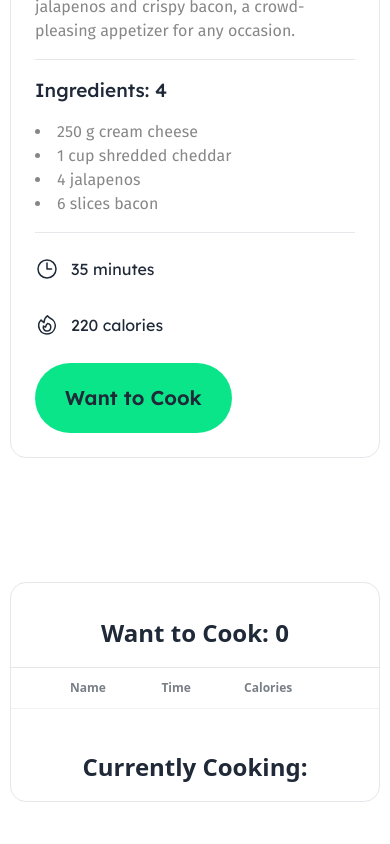
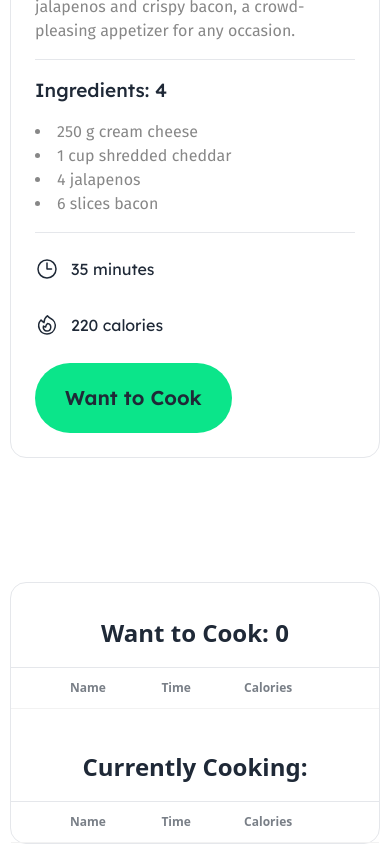
Before and after one commit to barta3235/Chefs-Table-a7, a React (Vite) app: page / in a window 390 px wide. Shown: the part 5891-6735 px from the top of the page. Before the commit the page ends 6693 px from the top, so only its background shows below. Built offline with nearby package versions, Linux system fonts and the light colour scheme.

Commit message:
added want to currenty cooking section

```diff
--- a/package.json
+++ b/package.json
@@ -13,7 +13,8 @@
     "prop-types": "^15.8.1",
     "react": "^18.2.0",
     "react-dom": "^18.2.0",
-    "react-icons": "^5.0.1"
+    "react-icons": "^5.0.1",
+    "react-toastify": "^10.0.5"
   },
   "devDependencies": {
     "@types/react": "^18.2.64",
--- a/src/App.jsx
+++ b/src/App.jsx
@@ -8,9 +8,28 @@ import WantToCook from './components/wantToCook/WantToCook'
 import { useState } from 'react'
 
 
+
+
 function App() {
 
   const [currentlyCooking,setCurrentlyCooking]=useState([]);
+
+  const [selected,setSelected]= useState([]);
+
+  const handleSelected=(pick)=>{
+      const newlySelected=[...selected,pick];
+      setSelected(newlySelected);
+
+      // removing from upper list
+      const change= currentlyCooking.filter((item)=>item.recipe_id!== pick.recipe_id)
+      setCurrentlyCooking(change);
+
+      // setting total time
+
+
+      //setting total calorie
+  }
+
 
   const [count,setCount]= useState(0);
 
@@ -54,7 +73,7 @@ function App() {
                  </table>
                 <div className='px-2'>
                 {
-                   currentlyCooking.map((food,idx)=><CurrentlyCooking key={idx} food={food} count={count}></CurrentlyCooking>)
+                   currentlyCooking.map((food,idx)=><CurrentlyCooking key={idx} food={food} count={count} handleSelected={handleSelected} ></CurrentlyCooking>)
                 }
                 </div>
 
@@ -63,7 +82,22 @@ function App() {
 
               <div>
                 <h1 className='mb-[16px] mt-[32px] text-[24px] font-bold text-center'>Currently Cooking: </h1>
-                 <WantToCook></WantToCook>
+
+                 <hr />
+                 <table className="table">
+                 <thead>
+                  <tr>
+                    <th></th>
+                    <th>Name</th>
+                    <th>Time</th>
+                    <th>Calories</th>
+                    <th></th>
+                  </tr>
+                 </thead>
+                 </table>
+                 {
+                  selected.map((pickedItem,idx)=><WantToCook key={idx} pickedItem={pickedItem}></WantToCook>)
+                 }
               </div>
 
 
--- a/src/components/currentlyCooking/CurrentlyCooking.jsx
+++ b/src/components/currentlyCooking/CurrentlyCooking.jsx
@@ -1,6 +1,6 @@
 import PropTypes from 'prop-types';
 
-const CurrentlyCooking = ({food}) => {
+const CurrentlyCooking = ({food,handleSelected}) => {
     const {recipe_name,preparing_time,calories}=food;
     return (
        <div className='flex flex-col lg:flex-row justify-between mb-3 py-3 border-b-2 border-dashed bg-[#28282808] rounded-lg'>
@@ -9,7 +9,7 @@ const CurrentlyCooking = ({food}) => {
           <div>{preparing_time} minutes</div>
           <div>{calories} calories</div>
         </div>
-        <button className='bg-[#0BE58A] font-semibold text-black lg:px-[15px] lg:py-[10px] rounded-bl-2xl
+        <button onClick={()=>handleSelected(food)} className='bg-[#0BE58A] font-semibold text-black lg:px-[15px] lg:py-[10px] rounded-bl-2xl
         '>Preparing</button>
 
        </div>
@@ -19,6 +19,7 @@ const CurrentlyCooking = ({food}) => {
 CurrentlyCooking.propTypes={
     food: PropTypes.object,
     count: PropTypes.number,
+    handleSelected: PropTypes.func
 }
 
 
--- a/src/components/wantToCook/WantToCook.jsx
+++ b/src/components/wantToCook/WantToCook.jsx
@@ -1,9 +1,22 @@
-const WantToCook = () => {
+import PropTypes from 'prop-types';
+
+const WantToCook = ({pickedItem}) => {
+    const {recipe_name,preparing_time,calories}=pickedItem;
     return (
-        <div>
-
+        <div className='flex flex-col lg:flex-row justify-between mb-3 py-3 border-b-2 border-dashed bg-[#28282808] rounded-lg'>
+        <div className='flex justify-between gap-[38px] items-center px-2'>
+          <div>{recipe_name}</div>
+          <div>{preparing_time} minutes</div>
+          <div>{calories} calories</div>
         </div>
+       </div>
     );
 };
 
+
+WantToCook.propTypes={
+    pickedItem: PropTypes.object,
+
+}
+
 export default WantToCook;
```
Also changed, not shown: 1 other file (tests, documents, lock files or other folders).
